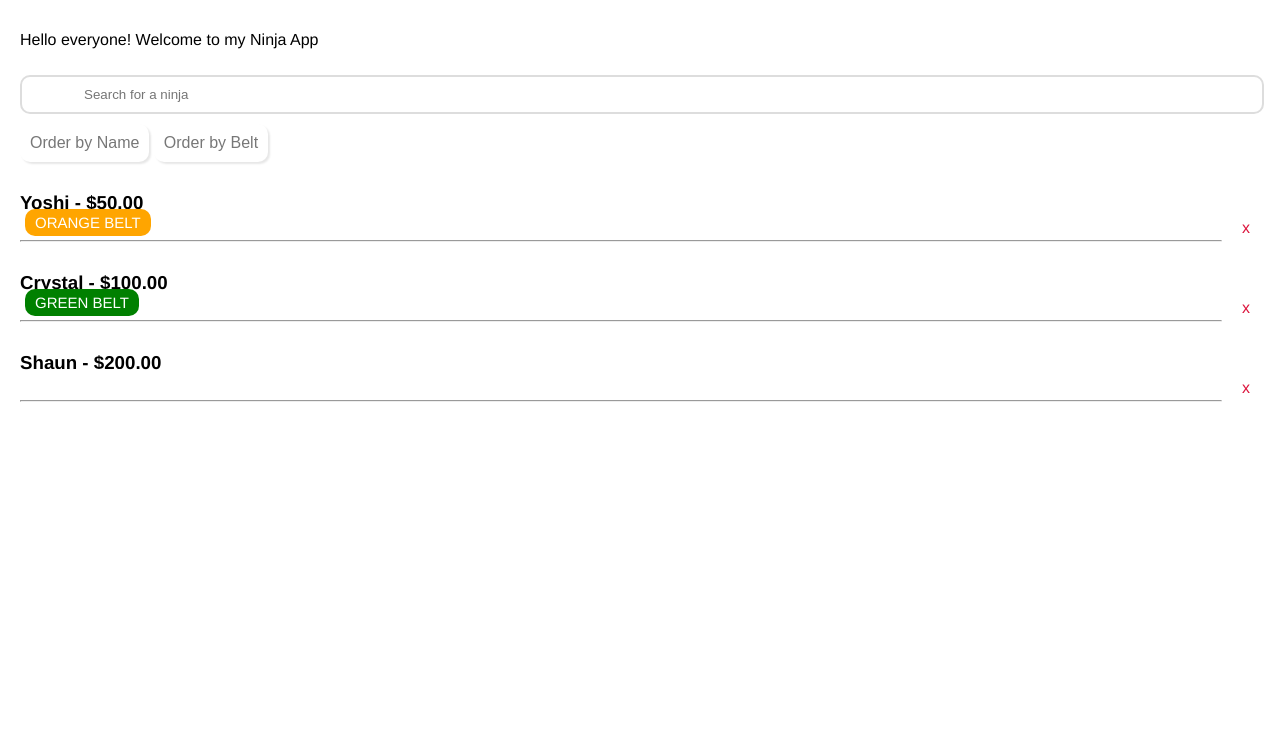
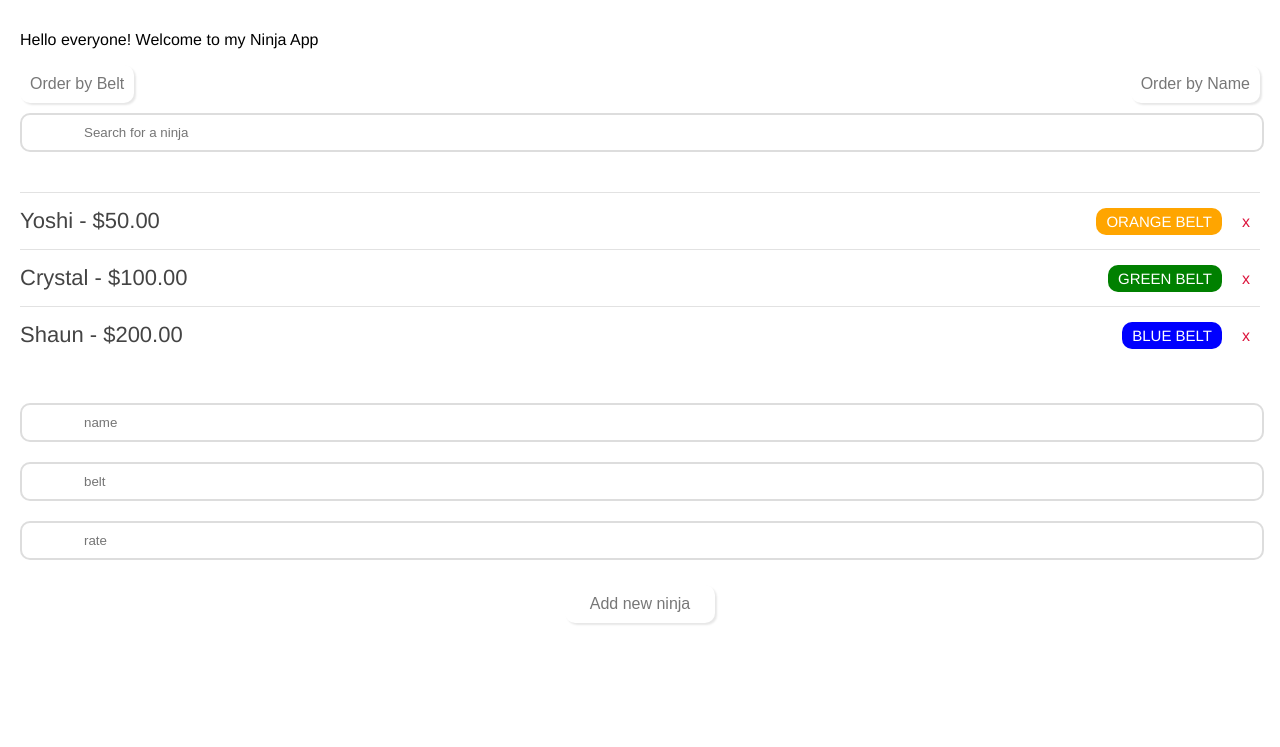
Before and after one commit to ananaziz96/ninja-app, a plain HTML site: page index.html in a window 1280 px wide. Shown: the part 53-800 px from the top of the page. Drawn offline with nearby package versions, Linux system fonts and the light colour scheme.

Commit message:
defined the addNinja function

```diff
--- a/app.js
+++ b/app.js
@@ -27,6 +27,10 @@ myApp.controller("NinjaController", [
       $scope.ninjas.splice(index, 1);
     };
 
+    $scope.addNinja = function() {
+      $scope.ninjas.push();
+    };
+
     $scope.ninjas = [
       {
         name: "Yoshi",
@@ -48,7 +52,7 @@ myApp.controller("NinjaController", [
       },
       {
         name: "Shaun",
-        belt: "white",
+        belt: "blue",
         rate: 200,
         available: true
       }
--- a/index.html
+++ b/index.html
@@ -21,21 +21,30 @@
       <div class="content" ng-controller="NinjaController">
 
         <p>{{message}}</p>
-        <input type="text" ng-model="search" placeholder="Search for a ninja"/>
 
         <button ng-click="order = 'name'">Order by Name</button>
         <button ng-click="order = 'belt'">Order by Belt</button>
 
+        <input type="text" ng-model="search" placeholder="Search for a ninja"/>
+
           <!-- variables used- order, search -->
-          <ul
-            ng-repeat="item in ninjas | orderBy: order | filter: search"
-            ng-show="item.available"
-          >
-            <h3>{{item.name}} - {{item.rate | currency: '$'}}</h3>
-            <div class="remove" ng-cick="removeItem(item)">x</div>
-            <span class="belt" style="background-color: {{item.belt}};">{{item.belt}} belt</span>
-            <hr />
+          <ul>
+            <li
+              ng-repeat="item in ninjas | orderBy: order | filter: search"
+              ng-show="item.available"
+            >
+              <h3>{{item.name}} - {{item.rate | currency: '$'}}</h3>
+              <div class="remove" ng-cick="removeItem(item)">x</div>
+              <span class="belt" style="background: {{item.belt}}">{{item.belt}} belt</span>
+            </li>
           </ul>
+
+          <form ng-submit="addNinja()">
+            <input type="text" placeholder="name" ng-model="newNinja.name" />
+            <input type="text" placeholder="belt" ng-model="newNinja.belt" />
+            <input type="text" placeholder="rate" ng-model="newNinja.rate" />
+            <input type="submit" value="Add new ninja" />
+          </form>
       </div>
   </body>
 </html>
--- a/navbar.html
+++ b/navbar.html
@@ -4,7 +4,6 @@
     <li>
       <a href="">Home</a></li>
       <a href="">List Ninjas</a></li>
-      <a href="">About</a></li>
     </li>
   </ul>
 </div>
```
